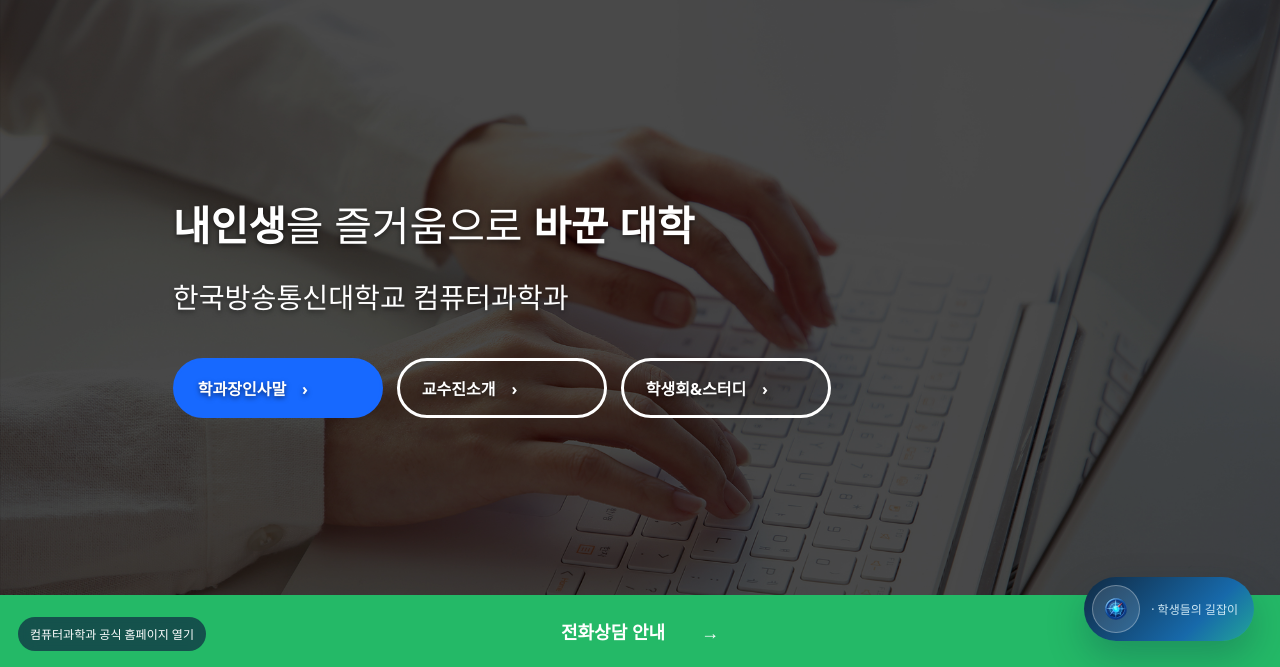
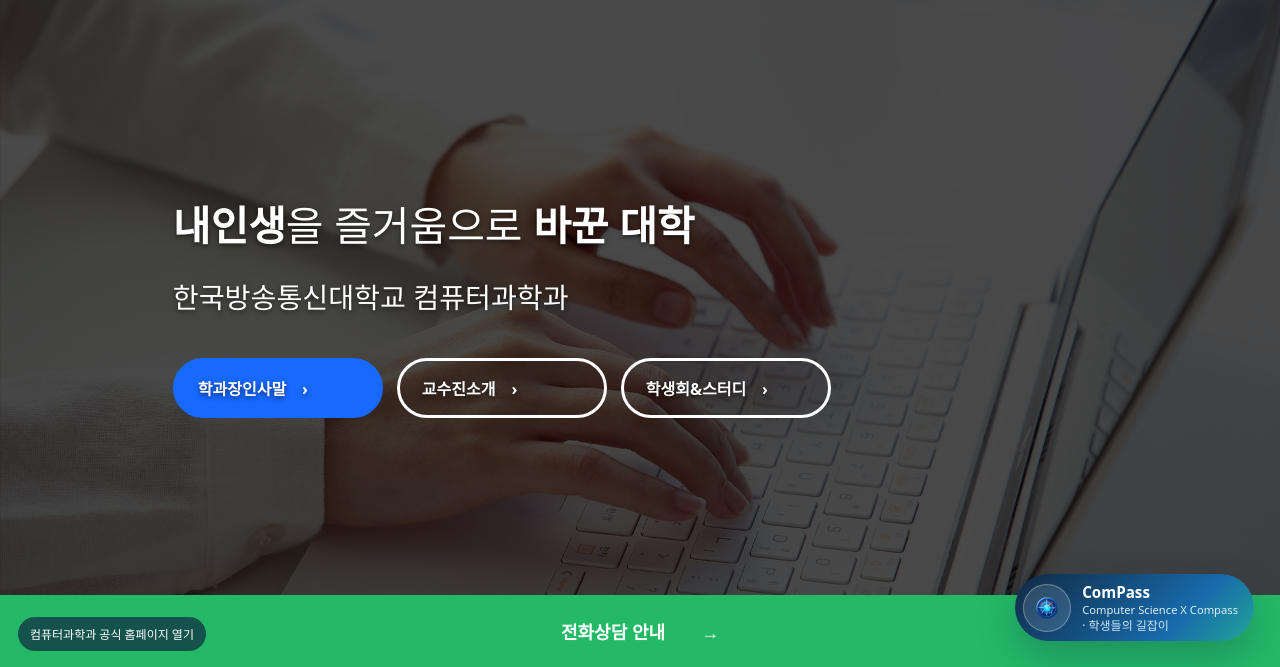
Before and after one commit to mhjang-qa/ComPass, a FastAPI app: page / in a window 1280 px wide. Shown: the part 133-800 px from the top of the page. Run offline with FastAPI, Linux system fonts and the light colour scheme.

Commit message:
ComPass UI 개선 및 버그 수정13

```diff
--- a/static/app.js
+++ b/static/app.js
@@ -4,7 +4,11 @@ const messages = $("#messages");
 const appShell = $("#appShell");
 const chatLauncher = $("#chatLauncher");
 const ADMIN_TABS = new Set(["system", "crawl", "intents", "index", "stats", "quick", "icons"]);
-const APP_CONFIG = window.COMPASS_CONFIG;
+const APP_CONFIG = window.COMPASS_CONFIG || {};
+const APP_DEFAULTS = {
+  appName: "ComPass",
+  appSubtitleLine1: "Computer Science X Compass",
+};
 const STATIC_BASE = (() => {
   if (window.COMPASS_STATIC_BASE) return window.COMPASS_STATIC_BASE.replace(/\/$/, "");
   if (window.location.hostname.endsWith("github.io")) return "/ComPass/static";
@@ -42,6 +46,12 @@ const QUICK_QUESTIONS_BY_LANGUAGE = {
 };
 const I18N = {
   ko: {
+    brandName: "ComPass",
+    brandSubtitle: "Computer Science X Compass",
+    brandTagline: "· 학생들의 길잡이",
+    welcomeTitle: "안녕하세요, ComPass입니다.",
+    welcomeSubtitle: "공식 정보를 학생이 이해하기 쉽게 정리해 안내합니다.",
+    welcomeMessage: "안녕하세요, ComPass입니다.\n공식 정보를 학생이 이해하기 쉽게 정리해 안내합니다.",
     placeholder: "궁금한 컴퓨터과학과 정보를 질문해보세요",
     pending: "답변을 준비하고 있습니다...",
     waiting: "공식 데이터를 검색하고 있습니다",
@@ -99,6 +109,12 @@ const I18N = {
     },
   },
   en: {
+    brandName: "ComPass",
+    brandSubtitle: "Computer Science X Compass",
+    brandTagline: "A guide for students",
+    welcomeTitle: "How can I help you?",
+    welcomeSubtitle: "I can guide you through Computer Science department information.",
+    welcomeMessage: "Hello, this is ComPass.\nI summarize official information in a way students can easily understand.",
     placeholder: "Ask about CS department info",
     pending: "Preparing the answer...",
     waiting: "Searching official data",
@@ -253,6 +269,11 @@ function t(key) {
   return (I18N[currentLanguage || "ko"] || I18N.ko)[key] || I18N.ko[key] || key;
 }
 
+function safeText(key, fallback = "") {
+  const value = (I18N[currentLanguage || "ko"] || I18N.ko)[key] || I18N.ko[key];
+  return value || fallback || key;
+}
+
 function buttonLabel(key) {
   const language = currentLanguage || "ko";
   return (I18N[language]?.buttons || I18N.ko.buttons)[key] || I18N.ko.buttons[key] || key;
@@ -357,7 +378,7 @@ function setLanguage(language) {
   const select = $("#languageSelect");
   if (select) select.value = currentLanguage;
   $$("[data-i18n]").forEach((node) => {
-    node.textContent = t(node.dataset.i18n);
+    node.textContent = safeText(node.dataset.i18n, node.textContent);
   });
   applyAppConstants();
   updateI18nKeyedText();
@@ -388,14 +409,20 @@ function activateTab(tabName) {
 }
 
 function applyAppConstants() {
-  $$("[data-app-name]").forEach((node) => { node.textContent = APP_CONFIG.appName; });
-  $$("[data-app-subtitle-line1]").forEach((node) => { node.textContent = APP_CONFIG.appSubtitleLine1; });
-  $$("[data-app-subtitle-line2]").forEach((node) => { node.textContent = t("subtitleLine2"); });
+  $$("[data-app-name]").forEach((node) => {
+    node.textContent = APP_CONFIG.appName || safeText("brandName", node.textContent || APP_DEFAULTS.appName);
+  });
+  $$("[data-app-subtitle-line1]").forEach((node) => {
+    node.textContent = APP_CONFIG.appSubtitleLine1 || safeText("brandSubtitle", node.textContent || APP_DEFAULTS.appSubtitleLine1);
+  });
+  $$("[data-app-subtitle-line2]").forEach((node) => {
+    node.textContent = safeText("brandTagline", node.textContent);
+  });
 }
 
 function updateI18nKeyedText() {
   $$("[data-i18n-key]").forEach((node) => {
-    node.textContent = t(node.dataset.i18nKey);
+    node.textContent = safeText(node.dataset.i18nKey, node.textContent);
   });
 }
 
@@ -1410,17 +1437,17 @@ function addI18nSystemMessage(key) {
 function ensureIntroMessage() {
   let row = messages.querySelector('[data-intro-message="true"]');
   if (!row) {
-    row = addMessage("bot", t("introMessage"), [], false, { isWelcome: true });
+    row = addMessage("bot", safeText("welcomeMessage"), [], false, { isWelcome: true });
     row.className = "message bot with-avatar welcome-message message-row assistant";
     row.dataset.introMessage = "true";
-    row.dataset.i18nKey = "introMessage";
+    row.dataset.i18nKey = "welcomeMessage";
 
     messages.prepend(row);
   }
 
   row.className = "message bot with-avatar welcome-message message-row assistant";
   row.dataset.introMessage = "true";
-  row.dataset.i18nKey = "introMessage";
+  row.dataset.i18nKey = "welcomeMessage";
 
   let icon = row.querySelector(".bot-mark");
   if (!icon) {
@@ -1443,8 +1470,8 @@ function ensureIntroMessage() {
 
   const paragraph = row.querySelector(".message-content.text-paragraph");
   if (paragraph) {
-    paragraph.dataset.i18nKey = "introMessage";
-    paragraph.textContent = t("introMessage");
+    paragraph.dataset.i18nKey = "welcomeMessage";
+    paragraph.textContent = safeText("welcomeMessage", paragraph.textContent);
   }
   if (iconImage) iconImage.src = loadIconConfig().internalIcon;
   return row;
@@ -1930,7 +1957,7 @@ async function loadStats() {
 $("#loadStats").addEventListener("click", loadStats);
 
 async function wakeServer() {
-  // ensureIntroMessage();
+  ensureIntroMessage();
 }
 initializeLanguage();
 wakeServer();
--- a/static/style.css
+++ b/static/style.css
@@ -159,6 +159,25 @@ body:not(.admin-authenticated) .admin-panel { display: none !important; }
   border-radius: 24px;
   overflow: hidden;
   box-shadow: 0 12px 35px rgba(16,42,67,.08);
+}
+.welcome-card {
+  display: grid;
+  gap: 4px;
+  padding: 16px 22px;
+  border-bottom: 1px solid var(--line);
+  background: #f8fcff;
+}
+.welcome-card strong {
+  display: block;
+  color: var(--navy);
+  font-size: 15px;
+  line-height: 1.35;
+}
+.welcome-card p {
+  margin: 0;
+  color: var(--muted);
+  font-size: 13px;
+  line-height: 1.45;
 }
 .messages {
   display: flex;
--- a/templates/index.html
+++ b/templates/index.html
@@ -50,10 +50,10 @@
   <button id="chatLauncher" class="chat-launcher" type="button" aria-label="ComPass 챗봇 열기" aria-expanded="false">
     <span class="launcher-compass" aria-hidden="true"><img src="/static/icons/icon.png" alt="" onerror="this.style.display='none'"></span>
     <span class="launcher-label">
-      <strong data-app-name>{{ app_name }}</strong>
+      <strong data-app-name data-i18n="brandName">ComPass</strong>
       <small class="app-subtitle">
-        <span data-app-subtitle-line1>Computer Science X Compass</span>
-        <span data-app-subtitle-line2>· 학생들의 길잡이</span>
+        <span data-app-subtitle-line1 data-i18n="brandSubtitle">Computer Science X Compass</span>
+        <span data-app-subtitle-line2 data-i18n="brandTagline">· 학생들의 길잡이</span>
       </small>
     </span>
   </button>
@@ -63,10 +63,10 @@
       <img class="topbar-logo" src="/static/icons/icon.png" alt="" aria-hidden="true" onerror="this.style.display='none'">
       <div class="brand-title">
         <p class="eyebrow">Korea National Open University</p>
-        <h1 data-app-name>{{ app_name }}</h1>
+        <h1 data-app-name data-i18n="brandName">ComPass</h1>
         <p class="brand-copy app-subtitle">
-          <span data-app-subtitle-line1>Computer Science X Compass</span>
-          <span data-app-subtitle-line2>· 학생들의 길잡이</span>
+          <span data-app-subtitle-line1 data-i18n="brandSubtitle">Computer Science X Compass</span>
+          <span data-app-subtitle-line2 data-i18n="brandTagline">· 학생들의 길잡이</span>
         </p>
       </div>
       <div class="window-actions">
@@ -99,6 +99,10 @@
     <main>
       <section id="panel-chat" class="panel active">
         <div class="chat-layout">
+          <section class="welcome-card" aria-label="ComPass 안내">
+            <strong data-i18n="welcomeTitle">안녕하세요, ComPass입니다.</strong>
+            <p data-i18n="welcomeSubtitle">공식 정보를 학생이 이해하기 쉽게 정리해 안내합니다.</p>
+          </section>
           <div id="messages" class="messages" aria-live="polite"></div>
           <div class="suggestions quick-actions">
             <button class="quick-action-btn" type="button" data-question="컴퓨터과학과 교육과정을 알려줘" data-intent="curriculum">교육과정</button>
```
Also changed, not shown: tests/test_admin_access.py (+2 -1 lines), tests/test_notice_schedule_ux.py (+3 -3 lines), tests/test_structured_answer_ui.py (+11 -1 lines).
